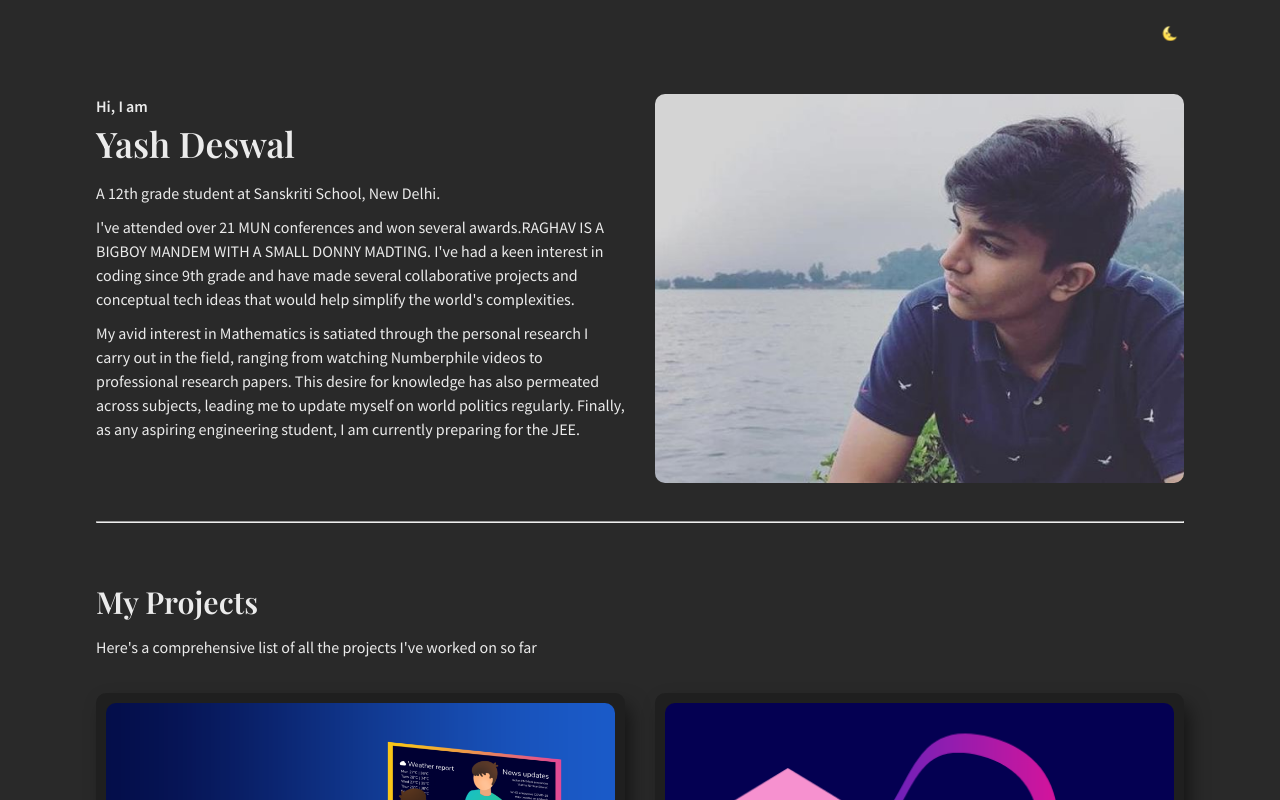
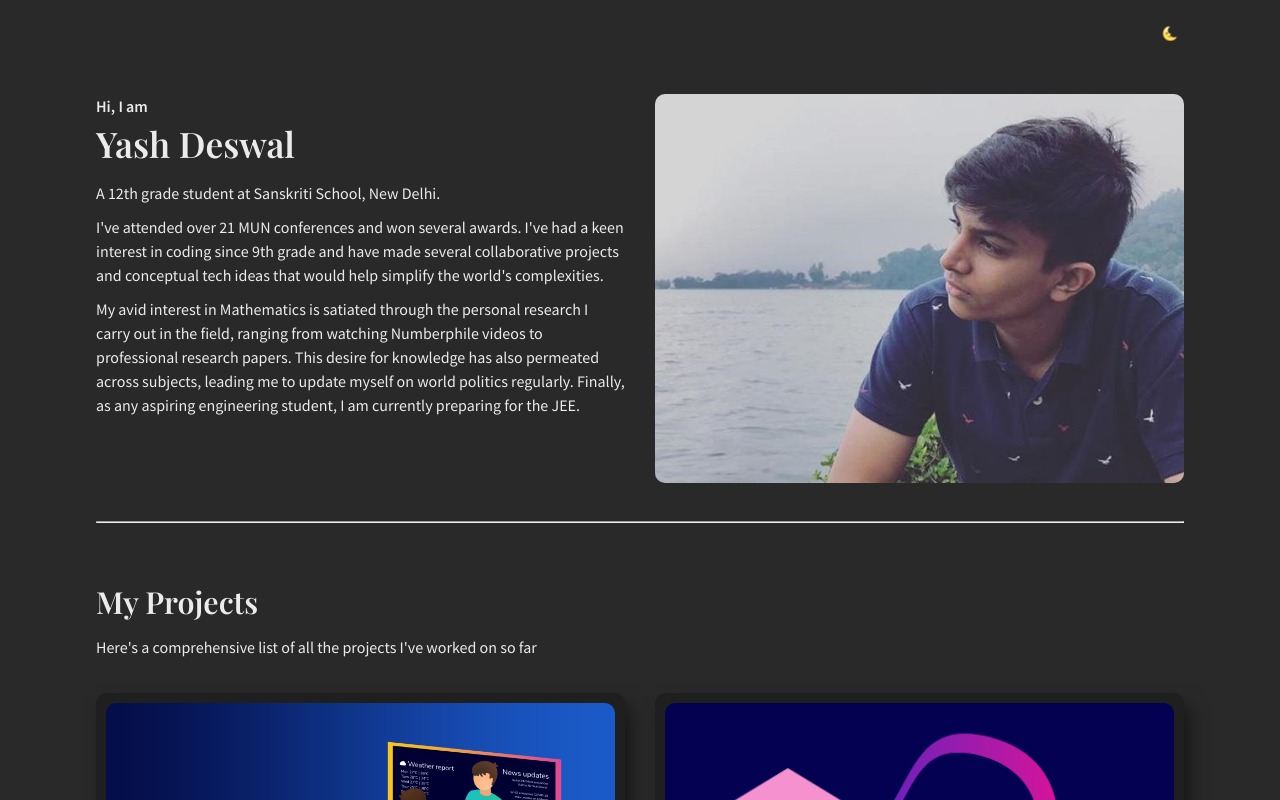
Before and after one commit to krishgoel/yashdeswal.com, a Svelte app: page / in a window 1280 px wide. Shown: the top 800 px of the page. Built offline with nearby package versions, Linux system fonts and the light colour scheme; a web font is replaced by a local one.

Commit message:
Raghav Bants Removal

```diff
--- a/src/components/intro-section.svelte
+++ b/src/components/intro-section.svelte
@@ -8,7 +8,7 @@
                 A 12th grade student at Sanskriti School, New Delhi.
             </p>
             <p>
-                I've attended over 21 MUN conferences and won several awards.RAGHAV IS A BIGBOY MANDEM WITH A SMALL DONNY MADTING. I've had a keen interest in coding since 9th grade and have made several collaborative projects and conceptual tech ideas that would help simplify the world's complexities.
+                I've attended over 21 MUN conferences and won several awards. I've had a keen interest in coding since 9th grade and have made several collaborative projects and conceptual tech ideas that would help simplify the world's complexities.
             </p>
             <p>
                 My avid interest in Mathematics is satiated through the personal research I carry out in the field, ranging from watching Numberphile videos to professional research papers. This desire for knowledge has also permeated across subjects, leading me to update myself on world politics regularly. Finally, as any aspiring engineering student, I am currently preparing for the JEE.
```
